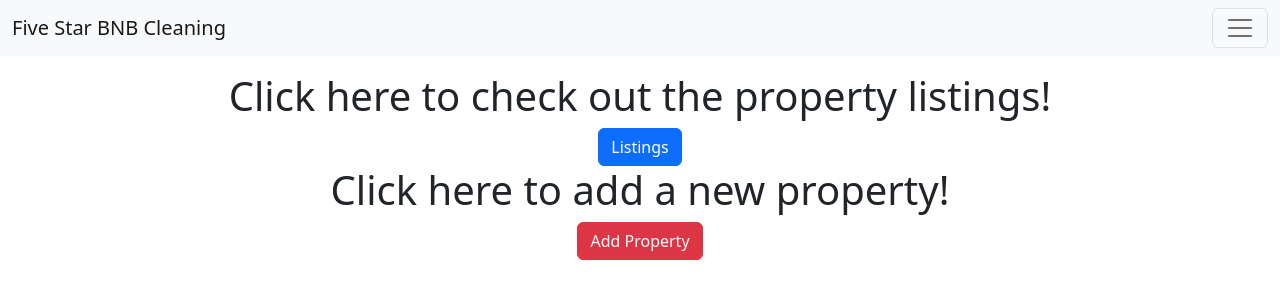
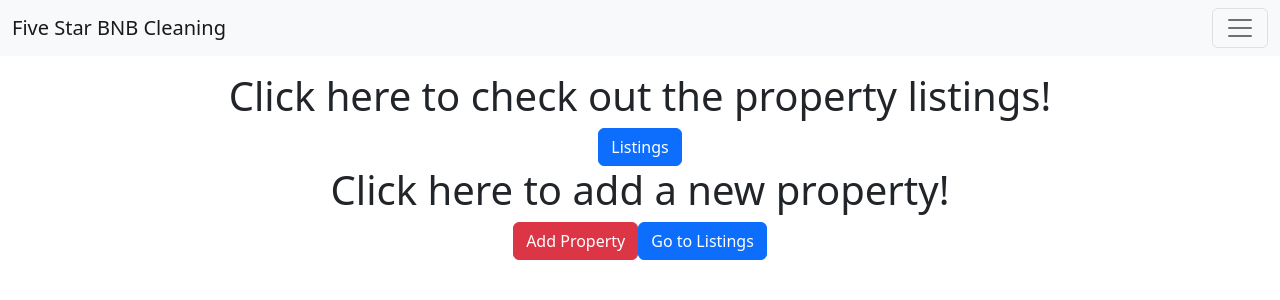
Before and after one commit to mbenzinger/Five-Star-BnB-Cleaning, a React (Create React App) app in the folder frontend/: page /PropertyIndex in a window 1280 px wide. Shown: the top 300 px of the page. Built offline with nearby package versions, Linux system fonts and the light colour scheme.

Commit message:
made route to backend

```diff
--- a/frontend/src/Routes/Properties/PropertyIndex.js
+++ b/frontend/src/Routes/Properties/PropertyIndex.js
@@ -5,9 +5,11 @@ import Nav from 'react-bootstrap/Nav';
 import Navbar from 'react-bootstrap/Navbar';
 import Offcanvas from 'react-bootstrap/Offcanvas';
 import axios from "axios";
+import {Routes, Route, useNavigate} from 'react-router-dom'
 
 
 export default function PropertyIndex () {
+  const navigate = useNavigate();
     return (
         <>
         {[false,].map((expand) => (
@@ -31,7 +33,6 @@ export default function PropertyIndex () {
                     <Nav.Link href="/login">Login</Nav.Link>
                     <Nav.Link href="/AddPropertyForm">Add Property</Nav.Link>
                     <Nav.Link href="/Listings">Listings</Nav.Link>
-
                   </Nav>
 
                 </Offcanvas.Body>
@@ -49,6 +50,9 @@ export default function PropertyIndex () {
               <a href="/AddPropertyForm">
               <button type="button" class="btn btn-danger">Add Property</button>
               </a>
+              <a href="http://localhost:5000/properties">
+                <button type="button" class="btn btn-primary">Go to Listings</button>
+              </a>
 
           </main>
       </>
```
